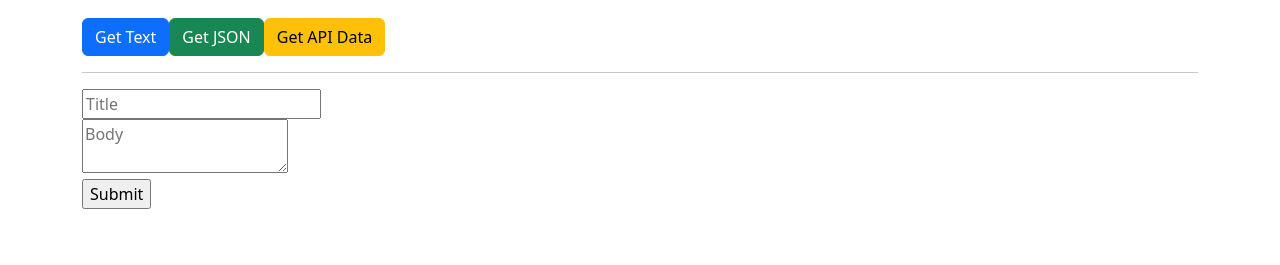
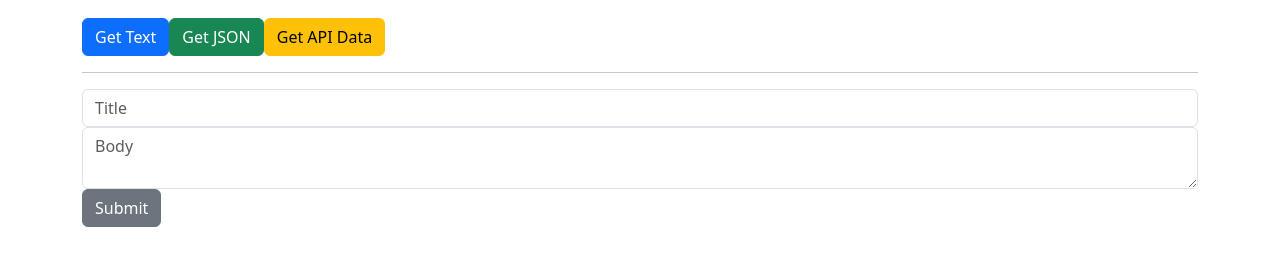
Before and after one commit to femipraize/FETCHSANDBOX, a plain HTML site: page index.html in a window 1280 px wide. Shown: the part 73-338 px from the top of the page. Drawn offline with nearby package versions, Linux system fonts and the light colour scheme.

Commit message:
bootstrap update

```diff
--- a/index.html
+++ b/index.html
@@ -18,13 +18,13 @@
         <hr>
         <div id="output"></div>
         <form id="addPost">
-            <div>
-                <input type="text" id="title" placeholder="Title">
+            <div class="form-group">
+                <input type="text" id="title" class="form-control" placeholder="Title">
             </div>
-            <div>
-                <textarea id="body" placeholder="Body"></textarea>
+            <div class="form group">
+                <textarea id="body" class="form-control" placeholder="Body"></textarea>
             </div>
-            <input type="submit" value="Submit">
+            <input type="submit" class="btn btn-secondary" value="Submit">
         </form>
     </div>
 
```
